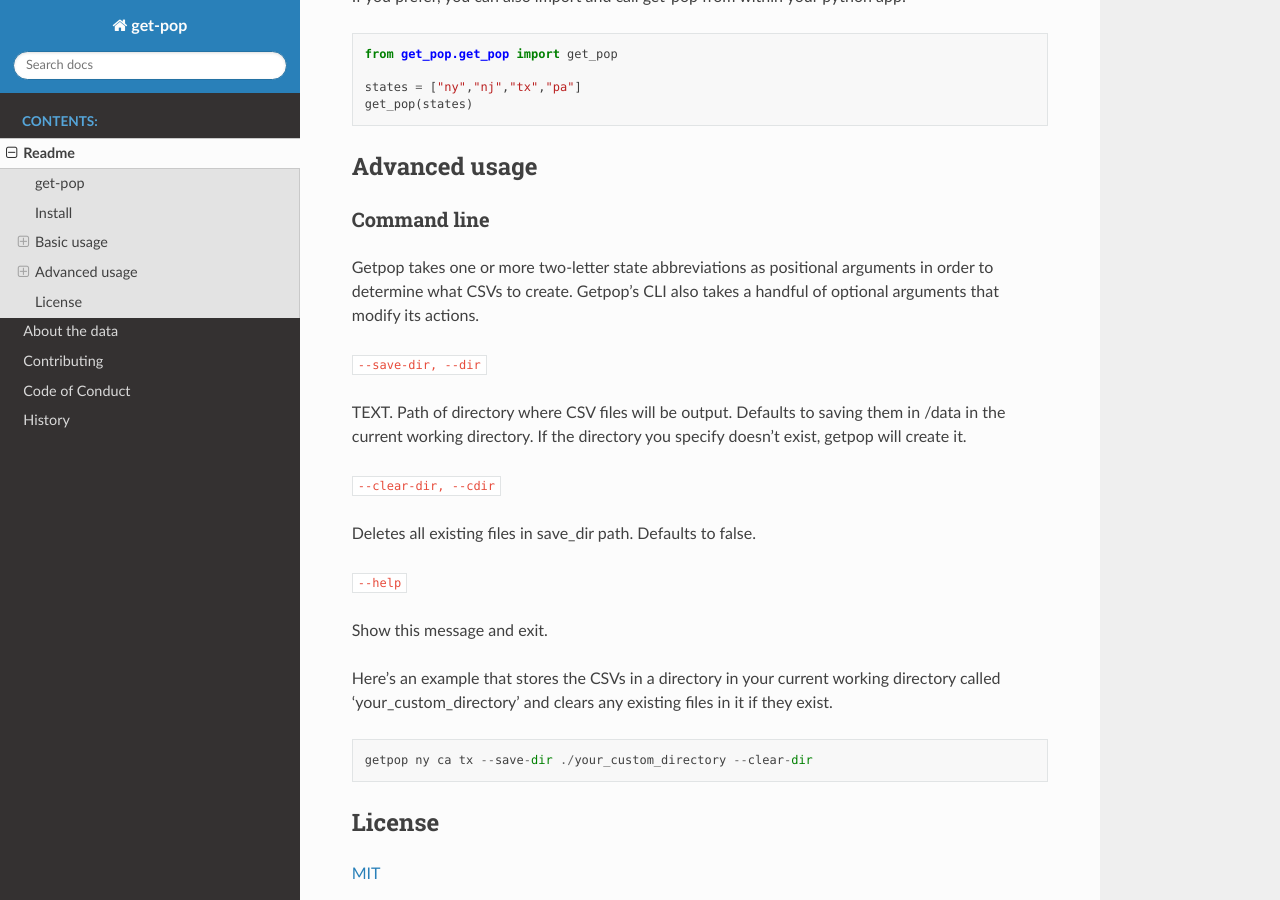
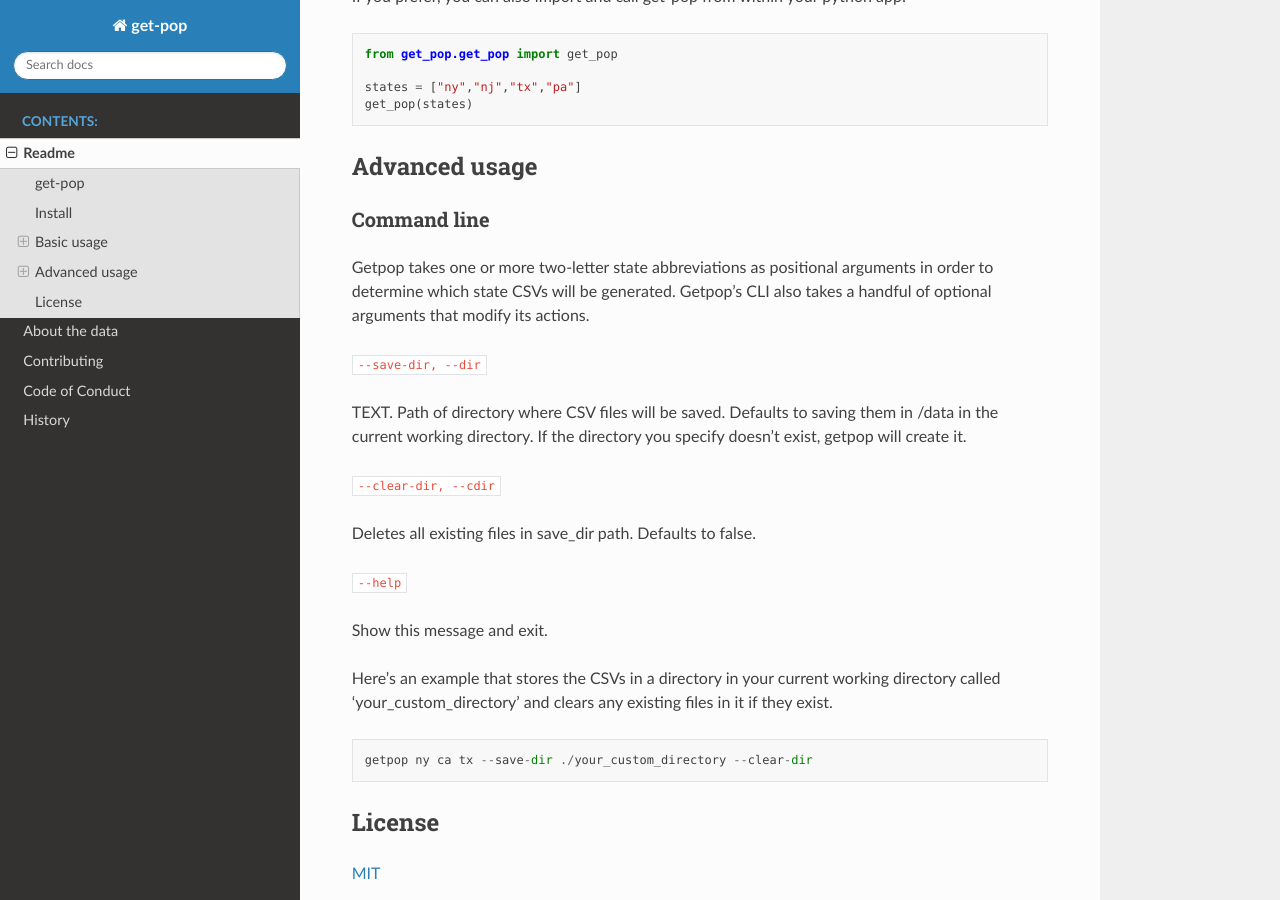
Before and after one commit to SimmonsRitchie/get-pop, a Sphinx documentation site: the page built from docs/README.rst, in a window 1280 px wide and 900 px high, scrolled down 1388 px. Built offline with Sphinx 7.4.7 and the Read the Docs theme 2.0.0, drawn with Linux system fonts in a browser that asks for light colours.

```diff
--- a/README.rst
+++ b/README.rst
@@ -87,13 +87,13 @@ Advanced usage
 Command line
 ================
 
-Getpop takes one or more two-letter state abbreviations as positional arguments in order to determine what CSVs to
-create. Getpop's CLI also takes a handful of optional arguments that modify its actions.
+Getpop takes one or more two-letter state abbreviations as positional arguments in order to determine which state
+CSVs will be generated. Getpop's CLI also takes a handful of optional arguments that modify its actions.
 
 
 ``--save-dir, --dir``
 
-TEXT. Path of directory where CSV files will be output. Defaults to saving them in /data in the current
+TEXT. Path of directory where CSV files will be saved. Defaults to saving them in /data in the current
 working directory. If the directory you specify doesn't exist, getpop will create it.
 
 
--- a/docs/HISTORY.rst
+++ b/docs/HISTORY.rst
@@ -1,6 +1,11 @@
 =======
 History
 =======
+
+1.94.6 (2020–07–13)
+------------------------------
+
+* Minor tweaks/fixes to docs
 
 1.94.5 (2020–07–12)
 ------------------------------
--- a/get_pop/__init__.py
+++ b/get_pop/__init__.py
@@ -2,4 +2,4 @@
 
 __project__ = "get_pop"
 __author__ = """DSR"""
-__version__ = "1.94.5"
+__version__ = "1.94.6"
```
